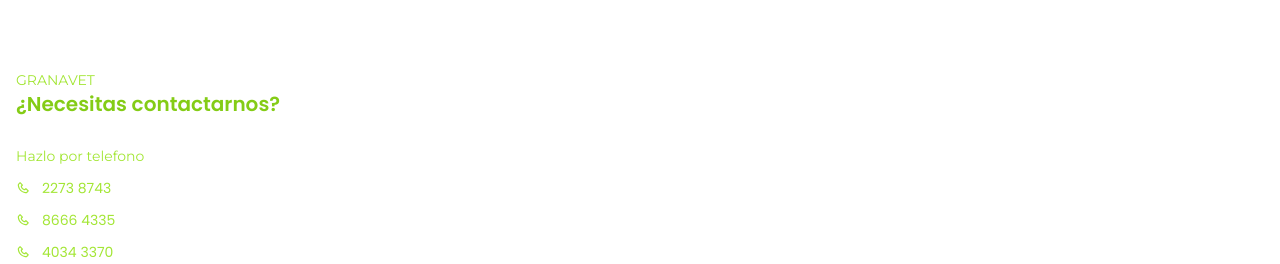
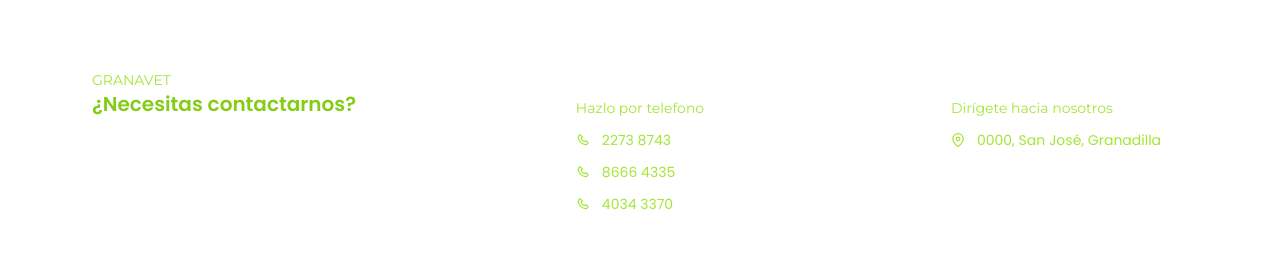
Before and after one commit to wereverything/granavet, a React (Vite) app: page / in a window 1280 px wide. Shown: the part 2398-2662 px from the top of the page. Built offline with nearby package versions, Linux system fonts and the light colour scheme.

Commit message:
version 0.05

```diff
--- a/src/App.jsx
+++ b/src/App.jsx
@@ -147,8 +147,9 @@
 
       {/* CONTACTO */}
       <footer id="contact" className="mt-20 px-4">
-        <h6 id="title" className="uppercase font-montserrat font-normal text-lime-400 text-sm dark:text-lime-100">GranaVet</h6>
-        <span className="text-xl font-semibold font-poppins text-lime-500 text-center dark:text-lime-200">¿Necesitas contactarnos?</span>
+        <div id="container-contact" className="grid grid-cols-1 sm:grid sm:grid-cols-3 sm:justify-items-center">
+          <div id="oner"><h6 id="title" className="uppercase font-montserrat font-normal text-lime-400 text-sm dark:text-lime-100">GranaVet</h6>
+            <span className="text-xl font-semibold font-poppins text-lime-500 text-center dark:text-lime-200">¿Necesitas contactarnos?</span></div>
           <div id="phone-numbers" className="flex flex-col gap-3 [&>span]:flex [&>span]:flex-row [&>span]:items-center [&>span]:gap-3 mt-7 text-lime-400 [&>span]:font-poppins [&>span]:text-sm dark:text-lime-100">
             <h6 className="font-montserrat text-sm">Hazlo por telefono</h6>
             <span id="number-one">
@@ -171,6 +172,7 @@
               <span>0000, San José, Granadilla</span>
             </span>
           </div>
+        </div>
         <div id="copyright" className="mt-20 uppercase font-montserrat font-normal text-lime-400 text-sm dark:text-lime-100 text-center">
           &copy;GranaVet - Derechos reservados 2023
         </div>
```
Also changed, not shown: robots.txt (added). Lines whose indentation alone changed are shown as unchanged.
